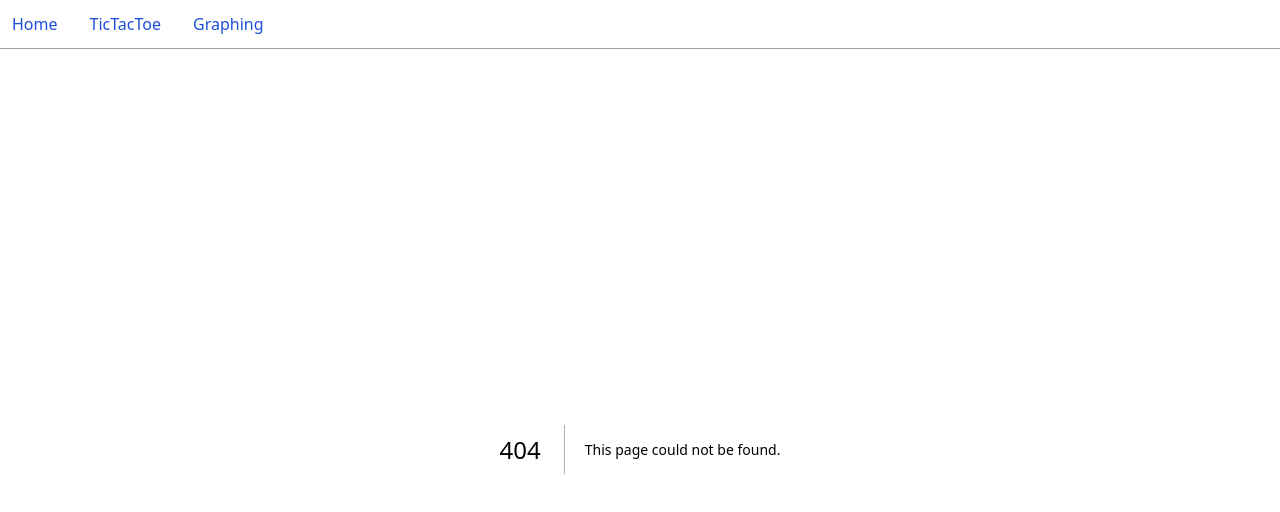
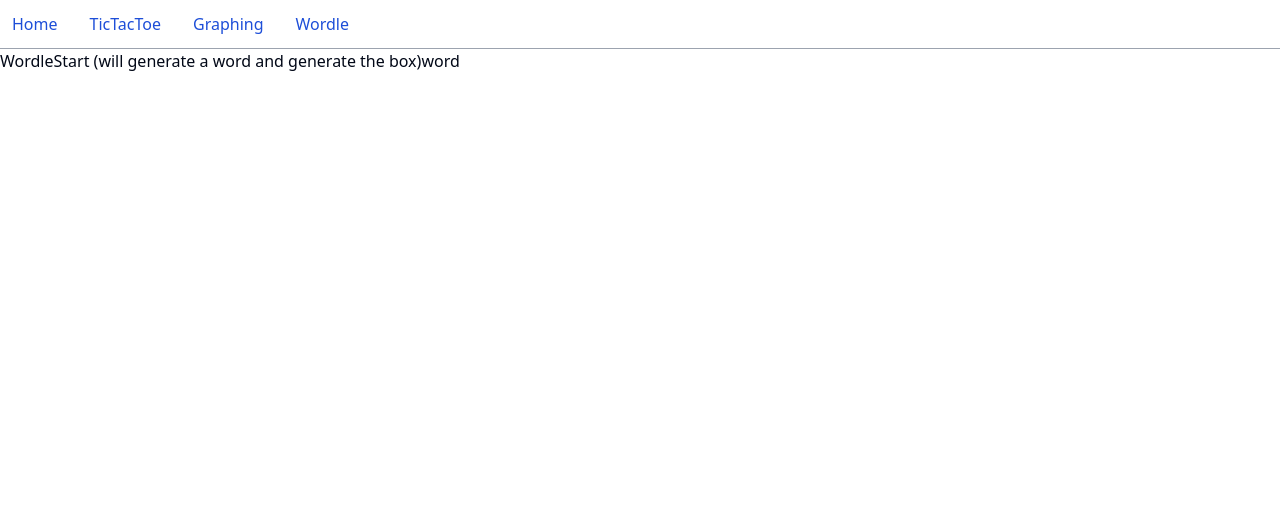
Before and after one commit to APre203/algorithm-website, a Next.js app: page /wordle in a window 1280 px wide. Before the commit this address had no page. Shown: the top 512 px of the page. Built offline with nearby package versions, Linux system fonts and the light colour scheme.

Commit message:
adding wordle

```diff
--- /dev/null
+++ b/app/wordle/page.jsx
@@ -0,0 +1,58 @@
+"use client";
+import BButton from "@components/tic/BButton";
+import WBoard from "@components/wordle/WBoard";
+import { useState, useEffect } from "react"
+
+const Home = () => {
+  const handleAPI = async () => {
+
+    const response = await fetch("/api/openai", {
+      method: "POST",
+      body: JSON.stringify({
+          messages:
+              [
+                  {
+                      role: "system",
+                      content: [
+                          {
+                              type: "text",
+                              text: "You are a wordle word generator. Return only a word that can be used for a wordle game.",
+                          },
+                      ],
+                  },
+                  {
+                      role: "user",
+                      content: [
+                          {
+                              type: "text",
+                              text: "Generate a word for wordle game",
+                          },
+                      ],
+                  },
+              ],
+      }),
+      headers: {
+          'Content-Type': 'application/json',
+      }
+    })
+
+    const result = (await response.json()).data
+    console.log("Result",result)
+    return result
+
+  }
+
+  const data = {
+    word:"word"
+  }
+
+  return (
+    <div className="flex">
+      <div>Wordle</div>
+      <button onClick={handleAPI}>Start (will generate a word and generate the box)</button>
+      <WBoard data={data}></WBoard>
+    </div>
+  )
+}
+
+export default Home
--- a/components/Navbar.jsx
+++ b/components/Navbar.jsx
@@ -17,6 +17,9 @@ const Navbar = () => {
                 <li>
                 <Link href="/graphing" className="block py-2 px-3 text-white bg-blue-700 rounded md:bg-transparent md:text-blue-700 md:p-0 dark:text-white hover:text-blue-400 md:dark:text-blue-500" aria-current="page">Graphing</Link>
                 </li>
+                <li>
+                <Link href="/wordle" className="block py-2 px-3 text-white bg-blue-700 rounded md:bg-transparent md:text-blue-700 md:p-0 dark:text-white hover:text-blue-400 md:dark:text-blue-500" aria-current="page">Wordle</Link>
+                </li>
             </ul>
             </div>
         </div>
--- /dev/null
+++ b/components/wordle/WBoard.jsx
@@ -0,0 +1,11 @@
+import React from 'react'
+
+const WBoard = (props) => {
+
+    const word = props.data.word
+    return (
+    <div>{word}</div>
+    )
+}
+
+export default WBoard
--- a/package.json
+++ b/package.json
@@ -14,8 +14,10 @@
     "class-variance-authority": "^0.7.0",
     "clsx": "^2.0.0",
     "daisyui": "^4.11.1",
+    "dotenv": "^16.4.5",
     "lucide-react": "^0.263.1",
     "next": "13.4.10",
+    "openai": "^4.67.2",
     "postcss": "8.4.26",
     "react": "18.2.0",
     "react-dom": "18.2.0",
--- /dev/null
+++ b/pages/api/openai.js
@@ -0,0 +1,22 @@
+import OpenAI from "openai";
+require("dotenv").config();
+
+export default async function handler(req, res) {
+
+    const { messages } = req.body;
+
+	const client = new OpenAI({
+		apiKey: process.env.API_KEY,
+		dangerouslyAllowBrowser: true
+	});
+
+    try{
+		const response = await client.chat.completions.create({
+			model: "gpt-4o",
+			messages: messages
+		});
+		return res.status(200).json({data: response.choices[0].message.content})
+    } catch(error){
+		throw Error(error)
+    }
+}
```
Also changed, not shown: 1 other file (tests, documents, lock files or other folders).
